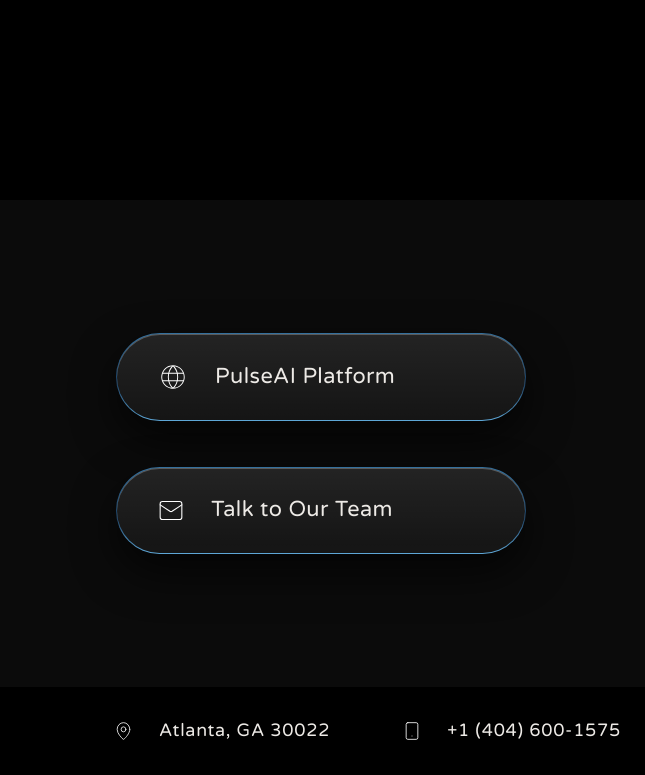
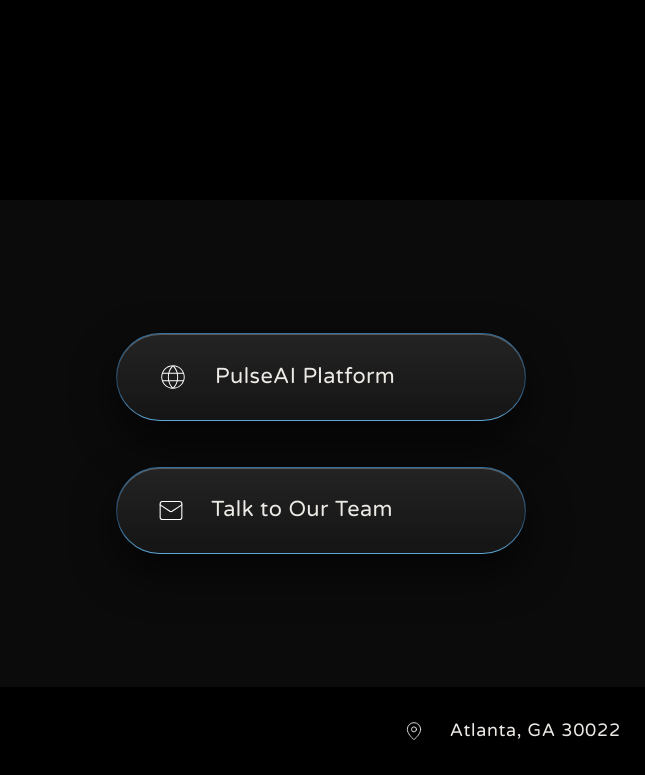
Before and after one commit to Refresh-Health/refresh-health-website, an Astro site: page / in a window 1280 px wide. Shown: the part 3902-4677 px from the top of the page, 635-1280 px from the left. Built offline with nearby package versions, Linux system fonts and the light colour scheme; Astro itself is replaced by a stand-in of ours.

Commit message:
ph number removed from footer

```diff
--- a/src/components/Footer.astro
+++ b/src/components/Footer.astro
@@ -11,10 +11,6 @@
         <img class="contact-item__icon contact-item__icon--location" src="/assets/icons/location.svg" alt="" width="24" height="24" loading="lazy">
         <span>Atlanta, GA 30022</span>
       </span>
-      <a class="contact-item" href="tel:+14046001575">
-        <img class="contact-item__icon contact-item__icon--phone" src="/assets/icons/phone.svg" alt="" width="24" height="24" loading="lazy">
-        <span>+1 (404) 600-1575</span>
-      </a>
     </address>
   </div>
 </footer>
```
